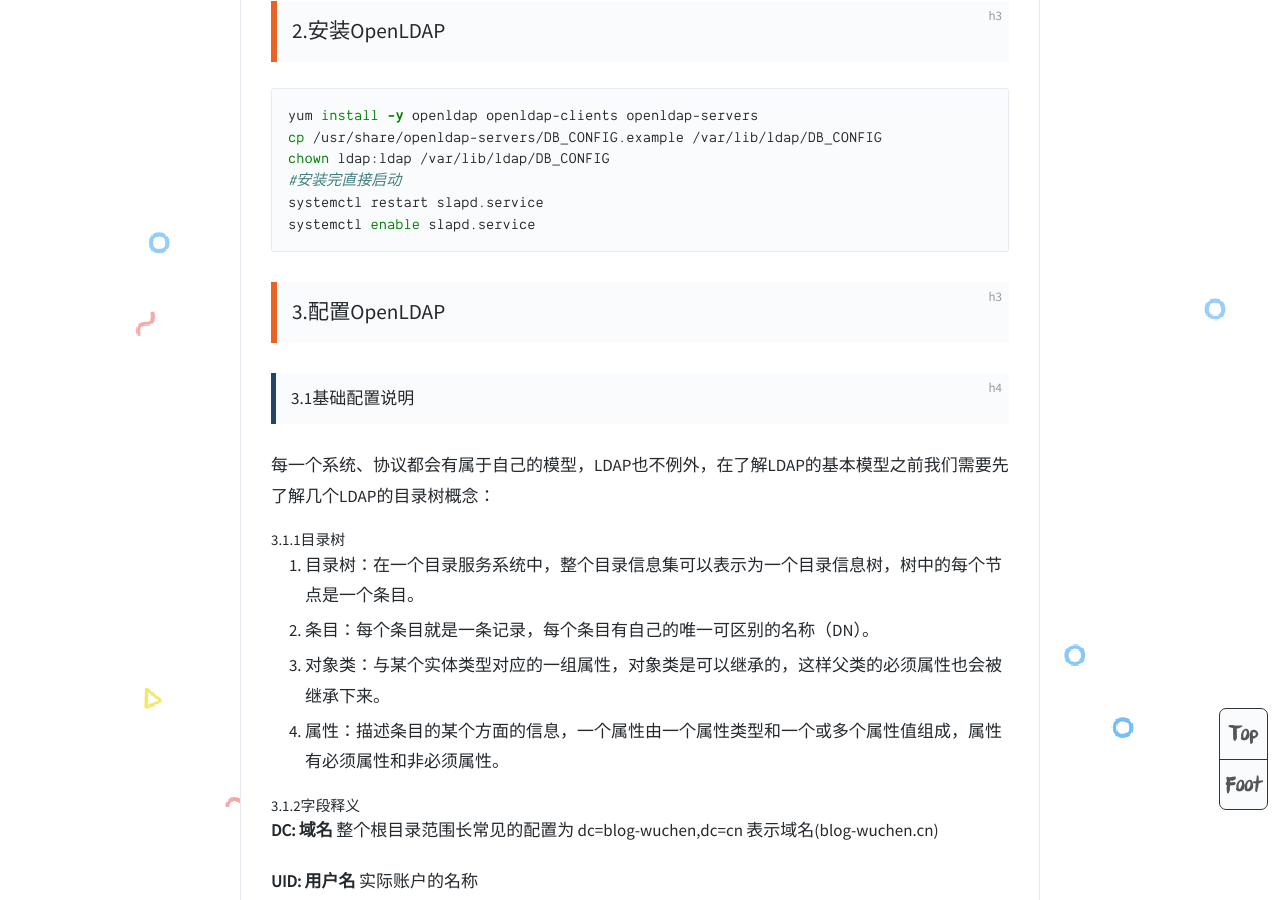
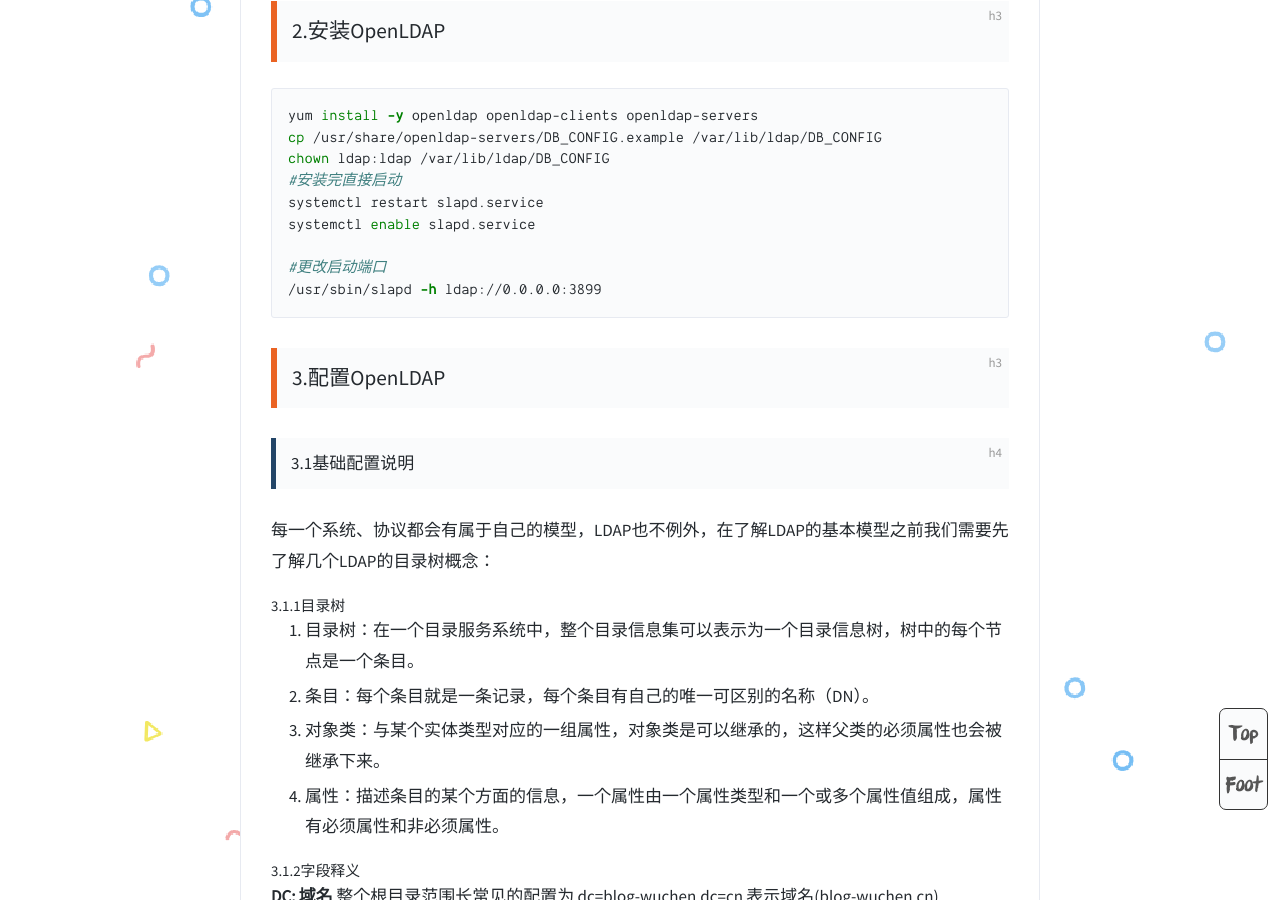
Before and after one commit to WuChenLinux/yw, a Jekyll site: the page built from _posts/2018-12-01-LDAP-LAM.md, in a window 1280 px wide and 900 px high, scrolled down 1557 px. Built offline with Jekyll 4.4.1, drawn with Linux system fonts in a browser that asks for light colours; comment, search, counter and statistics services are not loaded.

Commit message:
Update 2018-12-01-LDAP-LAM.md

````diff
--- a/_posts/2018-12-01-LDAP-LAM.md
+++ b/_posts/2018-12-01-LDAP-LAM.md
@@ -43,6 +43,9 @@ chown ldap:ldap /var/lib/ldap/DB_CONFIG
 #安装完直接启动
 systemctl restart slapd.service
 systemctl enable slapd.service
+
+#更改启动端口
+/usr/sbin/slapd -h ldap://0.0.0.0:3899
 ```
 
 
````
